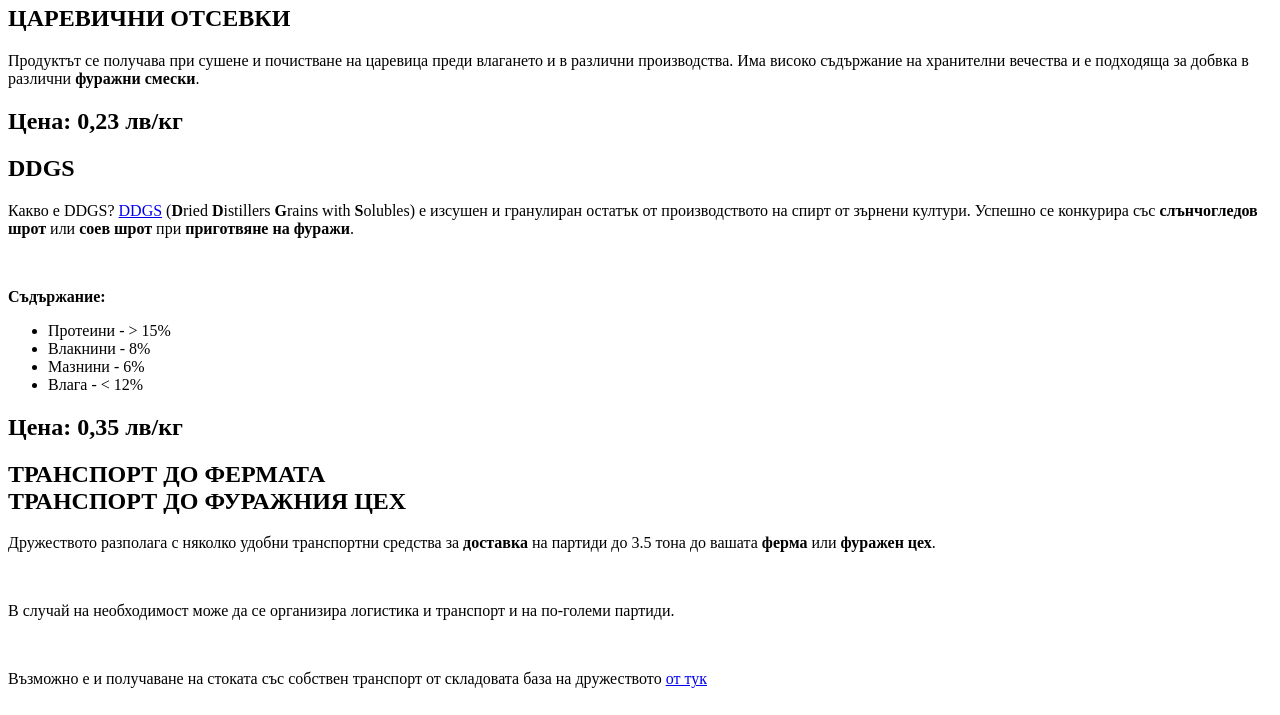
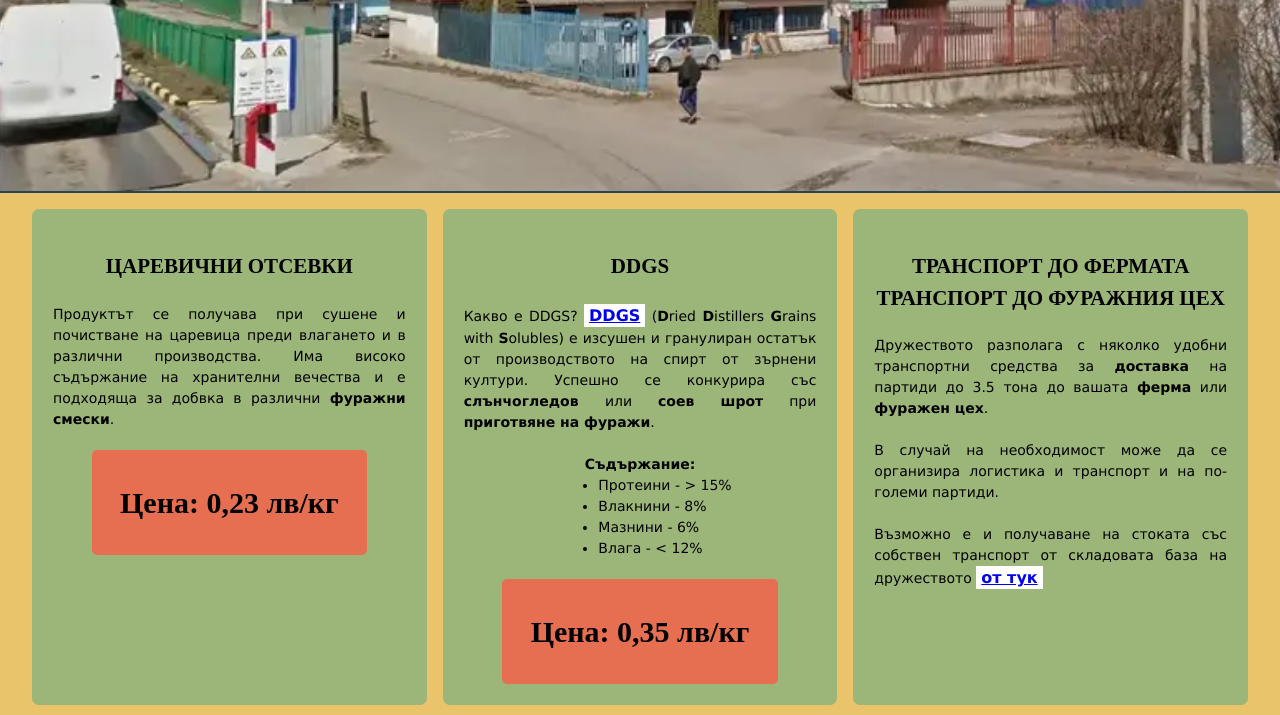
Before and after one commit to BateVesko/BateVesko.github.io, a plain HTML site: page Fortuna-Adi/index-Adi.html in a window 1280 px wide. Shown: the part 227-942 px from the top of the page. Drawn offline with Linux system fonts and the light colour scheme.

Commit message:
Add css link in HTML - accidentally deleted

```diff
--- a/Fortuna-Adi/index-Adi.html
+++ b/Fortuna-Adi/index-Adi.html
@@ -7,6 +7,7 @@
      отсевки, DDGS, трици, царевични трици, трици от царевица, пшенични трици, трици от пшеница,
      транспорт, доставка до фермата, хранене на животни, угояване на животни, продавам трици,
      доставям до фермата, Челопечене, Челопеченско шосе">
+     <link rel="stylesheet" href="style-fortuna.css">
     <title>Царевични отсевки, DDGS</title>
 </head>
 
```
